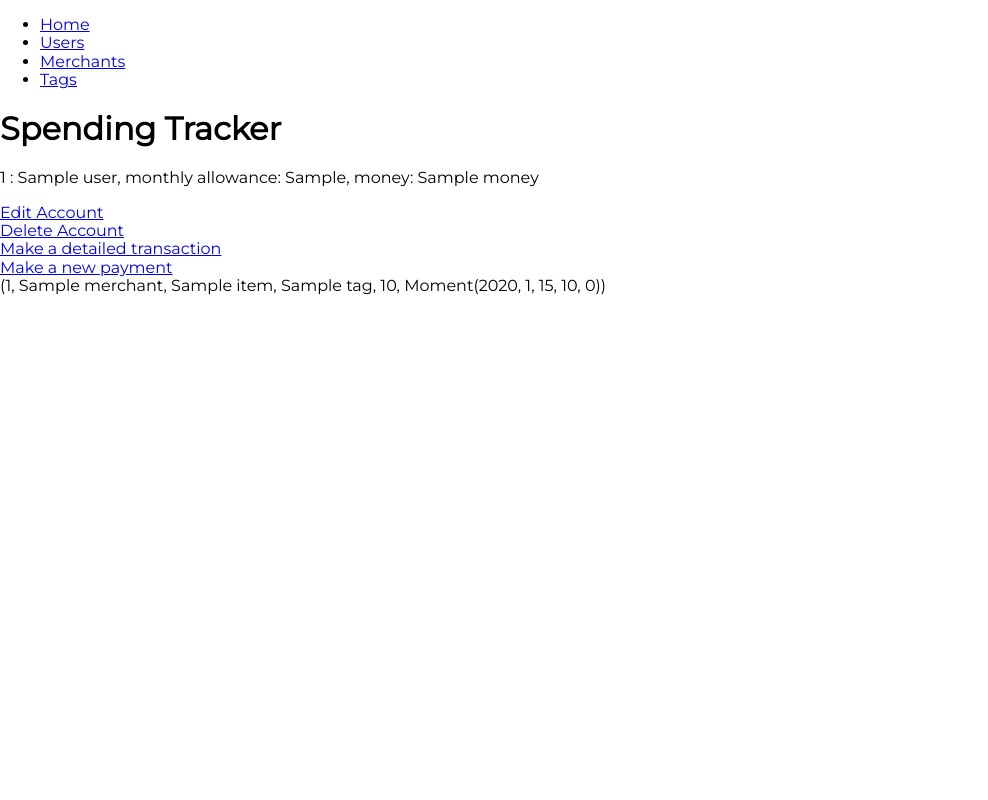
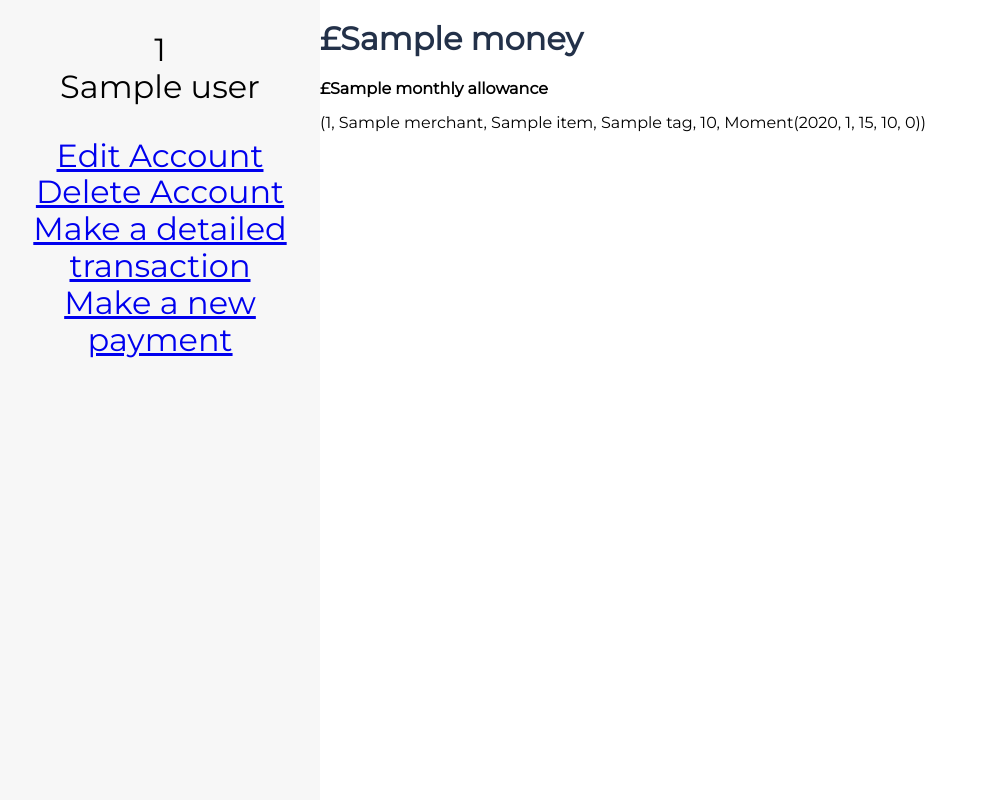
Before and after one commit to zlatterson/Python-Spending-Tracker, a Flask app: page /users/1 in a window 1280 px wide. Shown: the whole page, without its empty margins (0-988 px from the left). Run offline with Flask 2, Linux system fonts and the light colour scheme; a database or web service that is not in the repository returns one stand-in record (values such as "Sample title"); some libraries are stand-ins or nearby versions.

Commit message:
user homepage styling added

```diff
--- a/controllers/item_controller.py
+++ b/controllers/item_controller.py
@@ -43,8 +43,7 @@ def create_user(id):
     transaciton_repository.save(transaction)
     # reduce user money
     updated_user_cash = int(user_object.money) - int(cost)
-    updated_user_daily_allowance = int(user_object.daily_allowance) - int(cost)
-    updated_user = User(user_object.name,updated_user_cash,updated_user_daily_allowance,id)
+    updated_user = User(user_object.name,updated_user_cash,user_object.daily_allowance,id)
     user_repository.update(updated_user)
 
     updated_merchant_cash = int(merchant_object.money_received) + int(cost)
--- a/controllers/user_controller.py
+++ b/controllers/user_controller.py
@@ -24,8 +24,7 @@ def show_users(id):
     print("New:")
     print(user_transacts)
     # sort by transacitons:working
-    dt_string = datetime.now().strftime("%Y-%m-%d %H:%M:%S")
-    date_sorted = Transaction.sort_by_time(user_transacts,dt_string)
+    date_sorted = Transaction.sort_by_time(user_transacts)
     print("date sorted:")
     print(date_sorted)
     return render_template("/users/show.html", user=user, user_transacts=date_sorted)
--- a/models/transaction.py
+++ b/models/transaction.py
@@ -19,22 +19,6 @@ class Transaction:
                 user_transactions.append(transaction)
         return user_transactions
 
-    def sort_by_time(transactions,time=None):
-        # # sorted_by_date = []
-        # datetime_object = datetime.strptime(transactions.time)
-        # sort = sorted(datetime_object)
-        # # sort = transactions.time.sort(key=lambda date: time(date, "%d/%m/%Y %H:%M:%S"))
-
-        # transaction_time = []
-        # for transaction in transactions:
-        #     transaction_time.append(transaction.time)
-        # sort_times = sorted(transaction_time)
-
-        # sorted_list = transactions.sort(key=lambda r: r.time)
-        sorted_list = sorted(transactions, key=attrgetter('time'))
-
-        # sorted_list = sorted(transactions,key=lambda k: datetime.strptime(k['time'], '%Y-%m-%d %I:%M:%S %p'),reverse=False)
-
-
-
+    def sort_by_time(transactions):
+        sorted_list = sorted(transactions, key=attrgetter('time'),reverse=True)
         return sorted_list
--- a/static/style.css
+++ b/static/style.css
@@ -73,3 +73,27 @@
 
   /* Change the background color of the dropdown button when the dropdown content is shown */
   .dropdown:hover .dropbtn {background-color: #f1f1f1;}
+
+
+  .parent {
+    display: grid;
+    grid-template-columns: minmax(100px, 25%) 1fr;
+  }
+
+  .sidebar {
+    height: 100vh;
+    background: #f7f7f7;
+    font-size: 2rem;
+    text-align: center;
+  }
+
+  .content {
+    padding: 2rem;
+  }
+
+  #money_main{
+    color:#233149;
+  }
+  .money_added{
+    color:#4bcd80;
+  }
--- a/templates/base.html
+++ b/templates/base.html
@@ -9,28 +9,10 @@
   <link rel="stylesheet" href="{{ url_for('static', filename='style.css') }}">
 </head>
 <body>
-<main class="flex flex--row">
-    <nav>
-      <ul>
-        <li>
-          <a href="/">Home</a>
-        </li>
-        <li>
-          <a href="/users">Users</a>
-        </li>
-        <li>
-          <a href="/merchants">Merchants</a>
-        </li>
-        <li>
-          <a href="/tags">Tags</a>
-        </li>
-      </ul>
-    </nav>
-  <section id="content">
-      {% block content %}
 
-      {% endblock%}
-  </section>
-  </main>
+{% block content %}
+
+{% endblock%}
+
 </body>
 </html>
--- a/templates/users/show.html
+++ b/templates/users/show.html
@@ -1,18 +1,32 @@
 {% extends 'base.html'%}
 
 {% block content %}
-<h1>Spending Tracker</h1>
 
-<p>{{user.id}} : {{user.name}}, monthly allowance: {{user.daily_allowance}}, money: {{user.money}}</p>
+<div class="parent">
+    <div class="sidebar">
+        <p>{{user.id}}<br>{{user.name}}</p>
+        <a href="/users/{{user.id}}/edit">Edit Account</a><br>
+        <a href="/users/{{user.id}}/delete">Delete Account</a><br>
+        <a href="/users/{{user.id}}/transactions/new">Make a detailed transaction</a><br>
+        <a href="/users/{{user.id}}/items/new">Make a new payment</a><br>
+    </div>
+    <div class="main">
+    <h1 id="money_main">£{{user.money}}</h1>
+    <h3 id="money_sub">£{{user.daily_allowance}} monthly allowance</h3>
+    {% for transaction in user_transacts %}
+    {{transaction.user.id, transaction.merchant.name, transaction.item.name, transaction.item.tag.name, transaction.item.cost, transaction.time}}<br>
+    {% endfor %}
+    </div>
+</div>
+
+
+
+
 
 <!-- <a href="{{user.id}}/merchants">merchants</a> -->
-<a href="/users/{{user.id}}/edit">Edit Account</a><br>
-<a href="/users/{{user.id}}/delete">Delete Account</a><br>
-<a href="/users/{{user.id}}/transactions/new">Make a detailed transaction</a><br>
-<a href="/users/{{user.id}}/items/new">Make a new payment</a><br>
 
-{% for transaction in user_transacts %}
-{{transaction.user.id, transaction.merchant.name, transaction.item.name, transaction.item.tag.name, transaction.item.cost, transaction.time}}<br>
-{% endfor %}
+
+
+
 
 {% endblock %}
```
